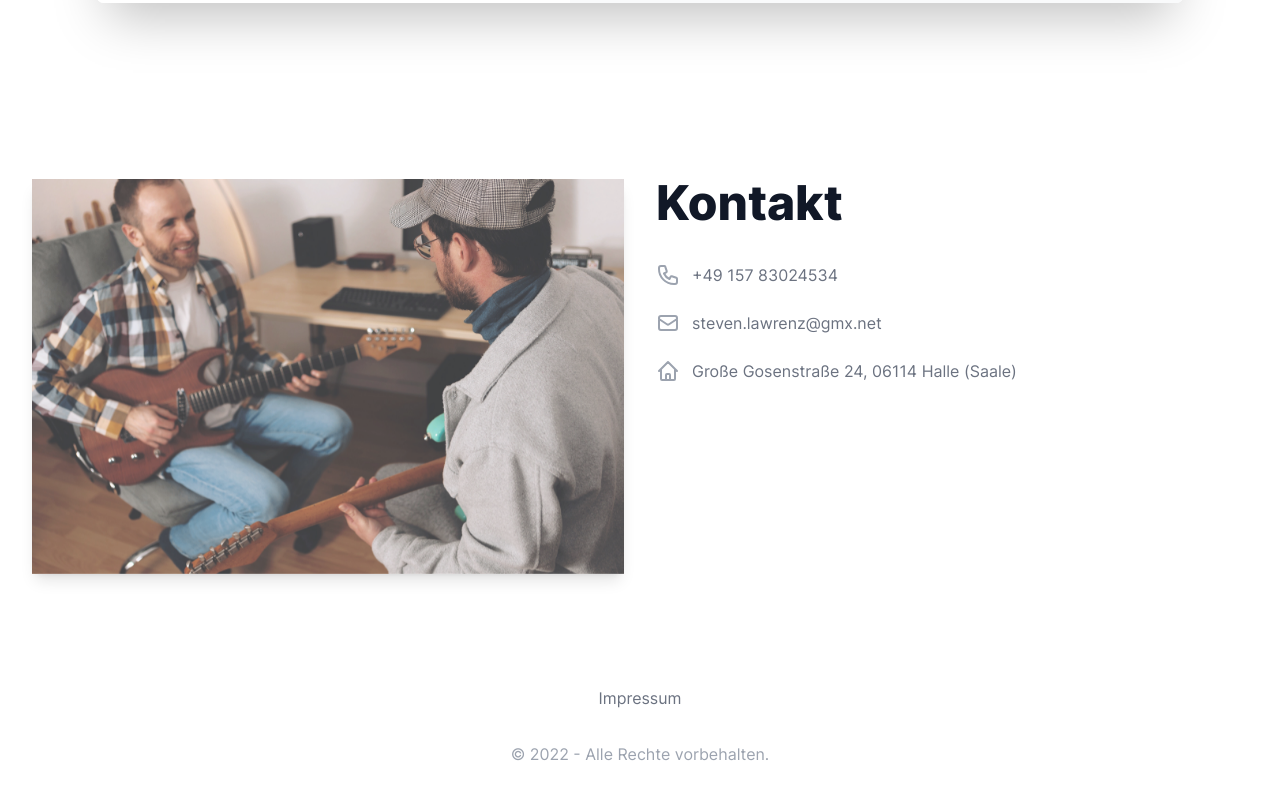
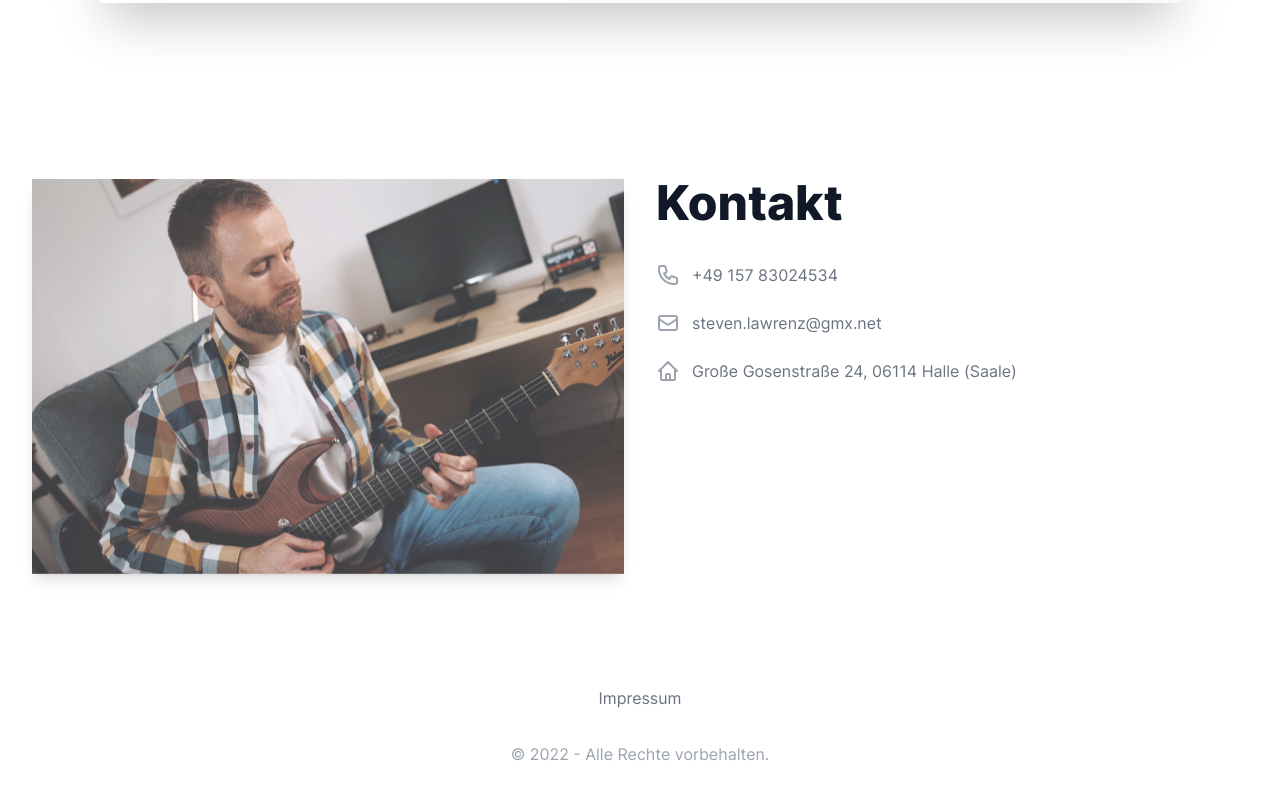
Before and after one commit to p3LZ3r/gitarrenlehrer-halle, a Next.js app: page / in a window 1280 px wide. Shown: the part 3568-4368 px from the top of the page. Built offline with nearby package versions, Linux system fonts and the light colour scheme.

Commit message:
feat: change contact picture

```diff
--- a/src/components/sections/contact.tsx
+++ b/src/components/sections/contact.tsx
@@ -13,10 +13,10 @@ export default function Contact() {
               <div className='aspect-w-3 aspect-h-2 lg:aspect-none'>
                 <NextImage
                   useSkeleton
-                  src='/images/Gitarrenlehrer Halle - Unterrichtssituation.jpeg'
+                  src='/images/Gitarrenlehrer Halle - Steven Lawrenz.jpeg'
                   width='3000'
                   height='2000'
-                  alt='Gitarrenlehrer Halle - Unterrichtssituation'
+                  alt='Gitarrenlehrer Halle - Steven Lawrenz'
                   className='rounded-lg object-cover object-center shadow-lg'
                 />
               </div>
```
